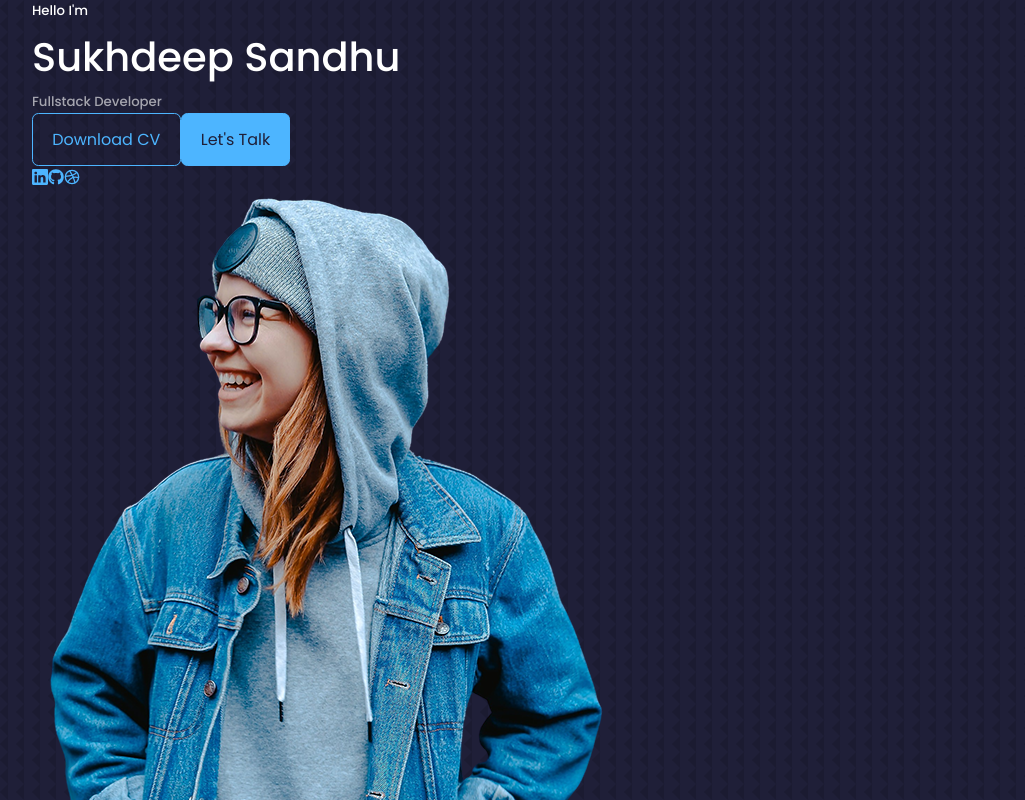
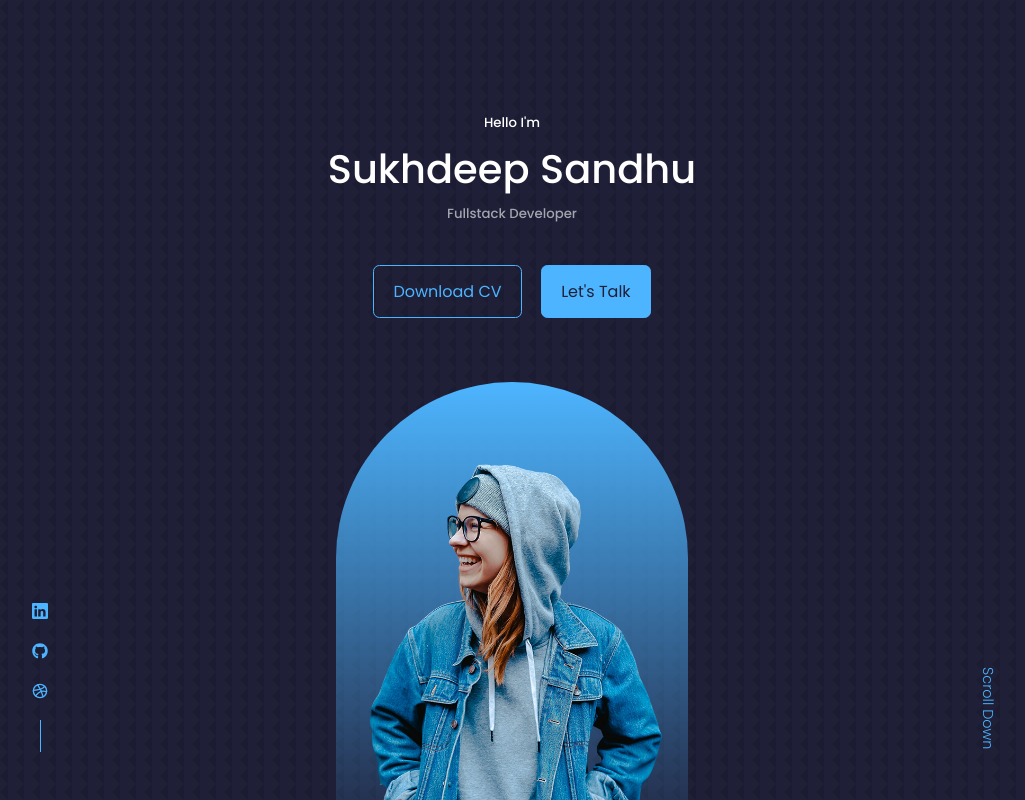
Before and after one commit to sandhusukhdeep2/portfolio, a React (Create React App) app: page / in a window 1280 px wide. Shown: the top 800 px of the page, without its empty margins (128-1153 px from the left). Built offline with nearby package versions, Linux system fonts and the light colour scheme.

Commit message:
header finfsh

```diff
--- a/src/components/header/Header.css
+++ b/src/components/header/Header.css
@@ -0,0 +1,81 @@
+header{
+    height: 100vh;
+    padding-top: 7rem;
+    overflow: hidden;
+}
+.header__container{
+    text-align: center;
+    height: 100%;
+    position: relative;
+}
+
+/* ================CTA==================   */
+.cta {
+    margin-top: 2.5rem;
+    display: flex;
+    gap: 1.2rem;
+    justify-content: center;
+}
+
+
+/* ================HeaderSocials==================   */
+
+.header__socials{
+    display: flex;
+    flex-direction: column;
+    align-items: center;
+    gap: 0.8rem;
+    position: absolute;
+    left: 0;
+    bottom: 3rem;
+}
+.header__socials::after{
+    content: '';
+    width: 1px;
+    height: 2rem;
+    background: var(--color-primary);
+}
+
+/* ================HeaderSocials==================   */
+
+.me {
+    background: linear-gradient(var(--color-primary),transparent);
+    width: 22rem;
+    height: 30rem;
+    position: absolute;
+    left: calc(50% - 11rem);
+    margin-top: 4rem;
+    border-radius: 12rem 12rem 0 0;
+    overflow: hidden;
+    padding: 5rem 1.5rem 1.5rem 1.5rem;
+}
+
+/* ================SocialsScroll==================   */
+
+.scroll__down{
+    position: absolute;
+    right: -2.3rem;
+    bottom: 5rem;
+    transform:rotate(90deg);
+    font-weight: 200;
+    font-size: 0.9rem;
+}
+
+/* ====================== media queries(medium devices) =========================== */
+@media screen and (max-width: 1024px) {
+    header{
+        height: 68vh;
+    }
+}
+
+
+
+/* ====================== media queries(small devices) =========================== */
+@media screen and (max-width: 600px) {
+    header{
+        height: 100vh;
+    }
+    .header__socials, .scroll__down{
+        display: none;
+    }
+}
--- a/src/components/header/Header.jsx
+++ b/src/components/header/Header.jsx
@@ -17,6 +17,7 @@ const Header = () => {
         <div className='me'>
           <img src={ME} alt="sukhdeep"/>
         </div>
+
         <a href="#contact" className="scroll__down">Scroll Down</a>
       </div>
     </header>
--- a/src/index.css
+++ b/src/index.css
@@ -104,7 +104,7 @@ a:hover {
     color: var(--color-bg);
 }
 
-.img {
+img {
     display: block;
     width: 100%;
     object-fit: cover;
```
Also changed, not shown: src/components/nav/Nav.jsx (added, +12 -0 lines), src/components/nav/Nav.css (added).
